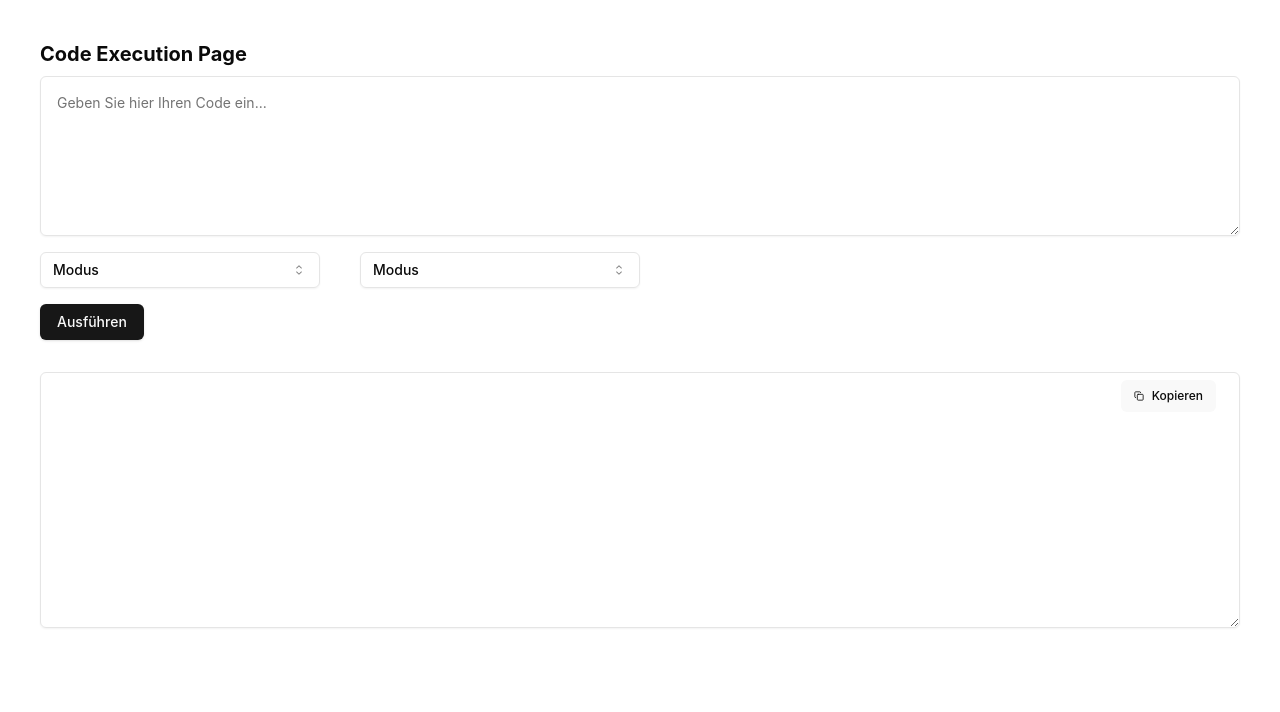
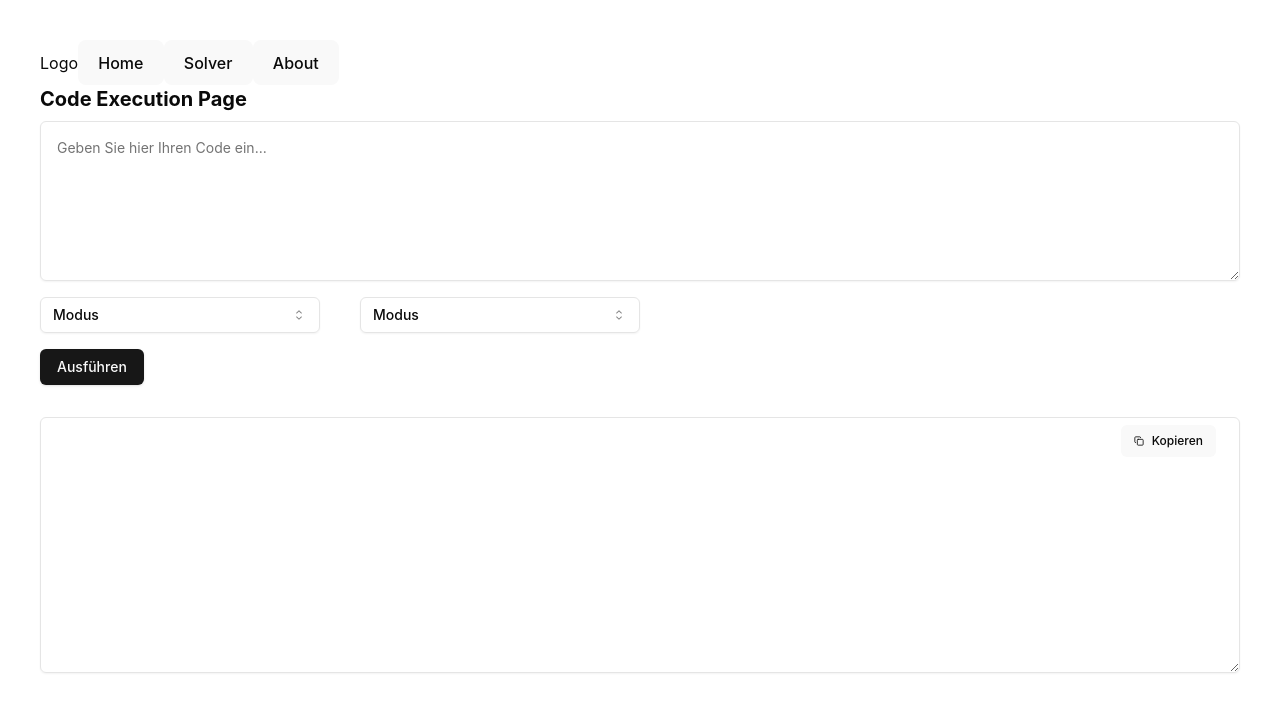
Before and after one commit to mst2k/programmierprojekt, a React (Vite) app in the folder frontend/: page /#/converter in a window 1280 px wide. Shown: the top 712 px of the page. Built offline with nearby package versions, Linux system fonts and the light colour scheme.

Commit message:
feat(menuebar): setup and implemented menuebar-component

```diff
--- a/frontend/src/components/pages/ConverterPage.tsx
+++ b/frontend/src/components/pages/ConverterPage.tsx
@@ -11,6 +11,7 @@ import {
 import { Button } from "@/components/ui/button";
 import CodeArea from "@/components/ui/custom/CodeArea.tsx";
 import {test} from "@/hooks/CallConverter.tsx"
+import { MenubarDemo } from "../ui/menuebar";
 
 const CodeExecutionPage: React.FC = () => {
     const [code, setCode] = useState<string>('');
@@ -29,6 +30,9 @@ const CodeExecutionPage: React.FC = () => {
 
     return (
         <div className="flex flex-col h-screen w-screen p-10">
+            <header>
+                <MenubarDemo></MenubarDemo>
+            </header>
             <div className="mb-4">
                 <h1 className="text-xl font-bold mb-2">Code Execution Page</h1>
                 <Textarea
--- a/frontend/src/components/pages/SolverPage.tsx
+++ b/frontend/src/components/pages/SolverPage.tsx
@@ -1,6 +1,11 @@
+import { MenubarDemo } from "../ui/menuebar";
+
 const SolverPage = () => {
     return (
         <div className="flex flex-col h-screen w-screen">
+            <header>
+                <MenubarDemo></MenubarDemo>
+            </header>
             <div className="flex flex-1">
                 <aside className="w-1/4 bg-gray-200 p-4">
                     <ul>
--- a/frontend/src/components/pages/WelcomePage.tsx
+++ b/frontend/src/components/pages/WelcomePage.tsx
@@ -4,12 +4,16 @@ import viteLogo from '/vite.svg'
 import { Link } from 'react-router-dom';
 import '@/App.css'
 import { useTranslation } from 'react-i18next';
+import { MenubarDemo } from "@/components/ui/menuebar.tsx"
 
 function WelcomePage() {
     const [count, setCount] = useState(0)
     const { t } = useTranslation();
     return (
         <>
+        <header>
+            <MenubarDemo></MenubarDemo>
+        </header>
                 <div>
                     <a href="https://vitejs.dev" target="_blank">
                         <img src={viteLogo} className="logo" alt="Vite logo" />
--- /dev/null
+++ b/frontend/src/components/ui/menuebar.tsx
@@ -0,0 +1,39 @@
+import {
+    Menubar,
+    MenubarContent,
+    MenubarItem,
+    MenubarMenu,
+    MenubarTrigger,
+  } from "@radix-ui/react-menubar"
+
+function MenubarDemo() {
+    return (
+      <Menubar>
+        <MenubarMenu>
+          Logo
+        </MenubarMenu>
+        <MenubarMenu>
+          <MenubarTrigger>Home</MenubarTrigger>
+        </MenubarMenu>
+        <MenubarMenu>
+            <MenubarTrigger>Solver</MenubarTrigger>
+          <MenubarContent>
+            <MenubarItem>
+            General
+            </MenubarItem>
+            <MenubarItem>
+            GLPK
+            </MenubarItem>
+            <MenubarItem>
+            Highs
+            </MenubarItem>
+          </MenubarContent>
+        </MenubarMenu>
+        <MenubarMenu>
+          <MenubarTrigger>About</MenubarTrigger>
+        </MenubarMenu>
+      </Menubar>
+    )
+  }
+
+  export { MenubarDemo }
```
